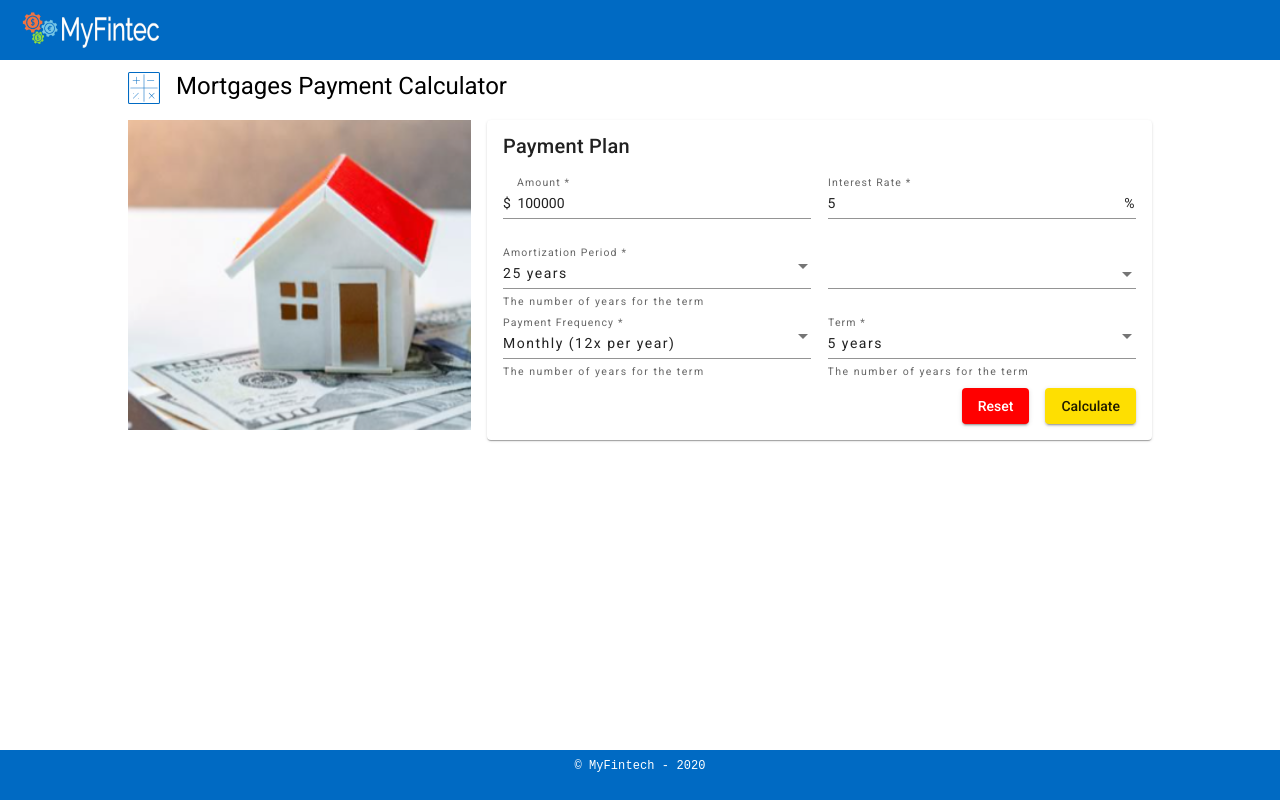
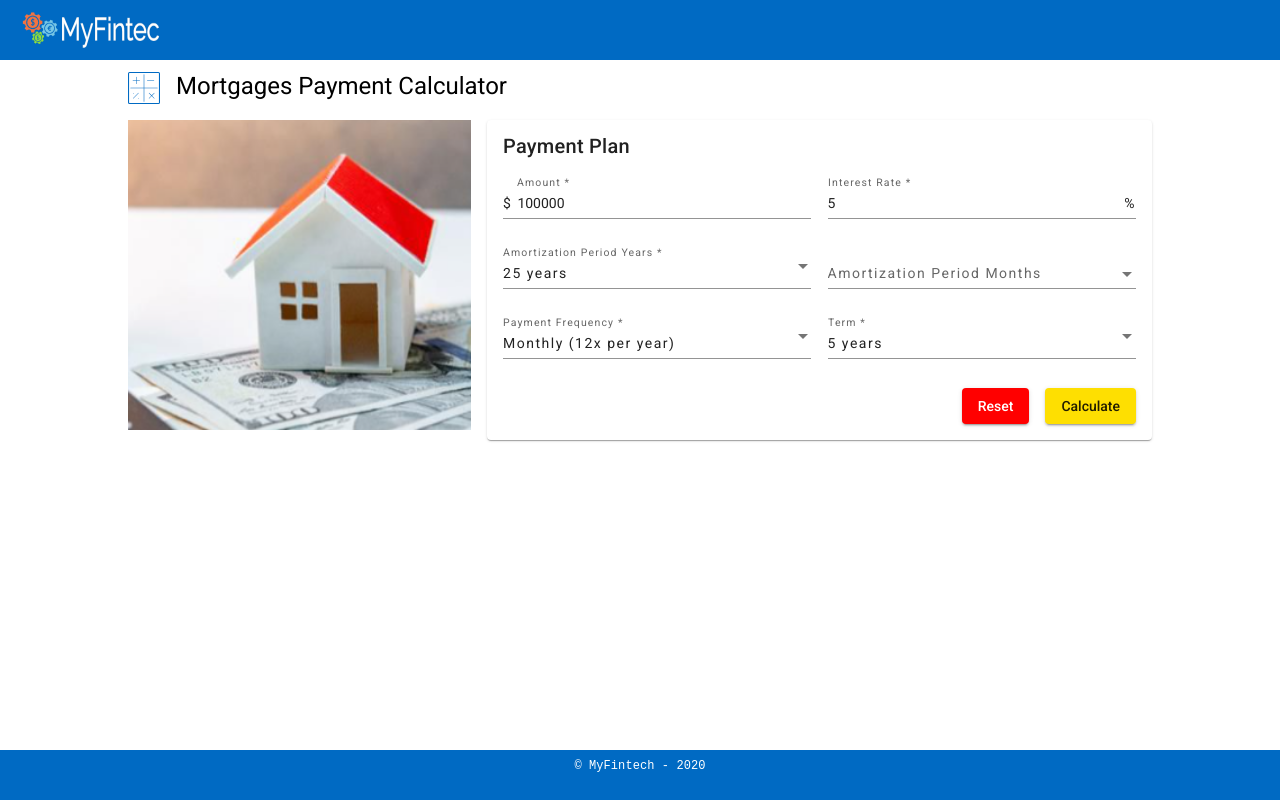
Before and after one commit to pedroct92/my-fintech, an Angular app: page /mortgages-calculator in a window 1280 px wide. Built offline with nearby package versions, Linux system fonts and the light colour scheme.

Commit message:
- remove hints from inputs

```diff
--- a/src/app/mortgages/payment-plan/payment-plan.component.html
+++ b/src/app/mortgages/payment-plan/payment-plan.component.html
@@ -10,34 +10,34 @@
                     <input matInput type="number" formControlName="amount">
                     <span matPrefix>$&nbsp;</span>
                 </mat-form-field>
-
                 <mat-form-field fxFlex="50" appearance="standard">
                     <mat-label>Interest Rate</mat-label>
                     <input matInput type="number" formControlName="rate">
                     <span matSuffix>%</span>
                 </mat-form-field>
             </div>
+
             <div fxLayout="row" fxFlexFill fxLayout.lt-sm="column" fxLayoutGap="16px">
                 <mat-form-field fxFlex="50" appearance="standard">
-                    <mat-label>Amortization Period</mat-label>
+                    <mat-label>Amortization Period Years</mat-label>
                     <mat-select formControlName="periodYear">
                         <mat-option *ngFor="let year of periodYears" [value]="year.value">{{ year.label }}</mat-option>
                     </mat-select>
-                    <mat-hint align="start">The number of years for the term</mat-hint>
                 </mat-form-field>
                 <mat-form-field fxFlex="50" appearance="standard">
+                    <mat-label>Amortization Period Months</mat-label>
                     <mat-select formControlName="periodMonth">
                         <mat-option *ngFor="let month of periodMonths" [value]="month.value">{{ month.label }}</mat-option>
                     </mat-select>
                 </mat-form-field>
             </div>
+
             <div fxLayout="row" fxFlexFill fxLayout.lt-sm="column" fxLayoutGap="16px">
                 <mat-form-field fxFlex="50" appearance="standard">
                     <mat-label>Payment Frequency</mat-label>
                     <mat-select formControlName="frequency">
                         <mat-option *ngFor="let f of frequency" [value]="f.value">{{ f.label }}</mat-option>
                     </mat-select>
-                    <mat-hint align="start">The number of years for the term</mat-hint>
                 </mat-form-field>
                 <br/>
                 <mat-form-field fxFlex="50" appearance="standard">
@@ -45,9 +45,9 @@
                     <mat-select formControlName="termYears">
                         <mat-option *ngFor="let year of termYears" [value]="year.value">{{ year.label }}</mat-option>
                     </mat-select>
-                    <mat-hint align="start">The number of years for the term</mat-hint>
                 </mat-form-field>
             </div>
+
             <div fxLayout="row" fxFlexFill fxLayoutAlign="end end" fxLayoutAlign.lt-sm="" fxLayout.lt-sm="column" fxLayoutGap="16px" class="actions">
                 <button mat-raised-button color="warn" type="button" (click)="onReset()">Reset</button>
                 <button mat-raised-button color="accent" [disabled]="!paymentPlanForm.valid">Calculate</button>
```
